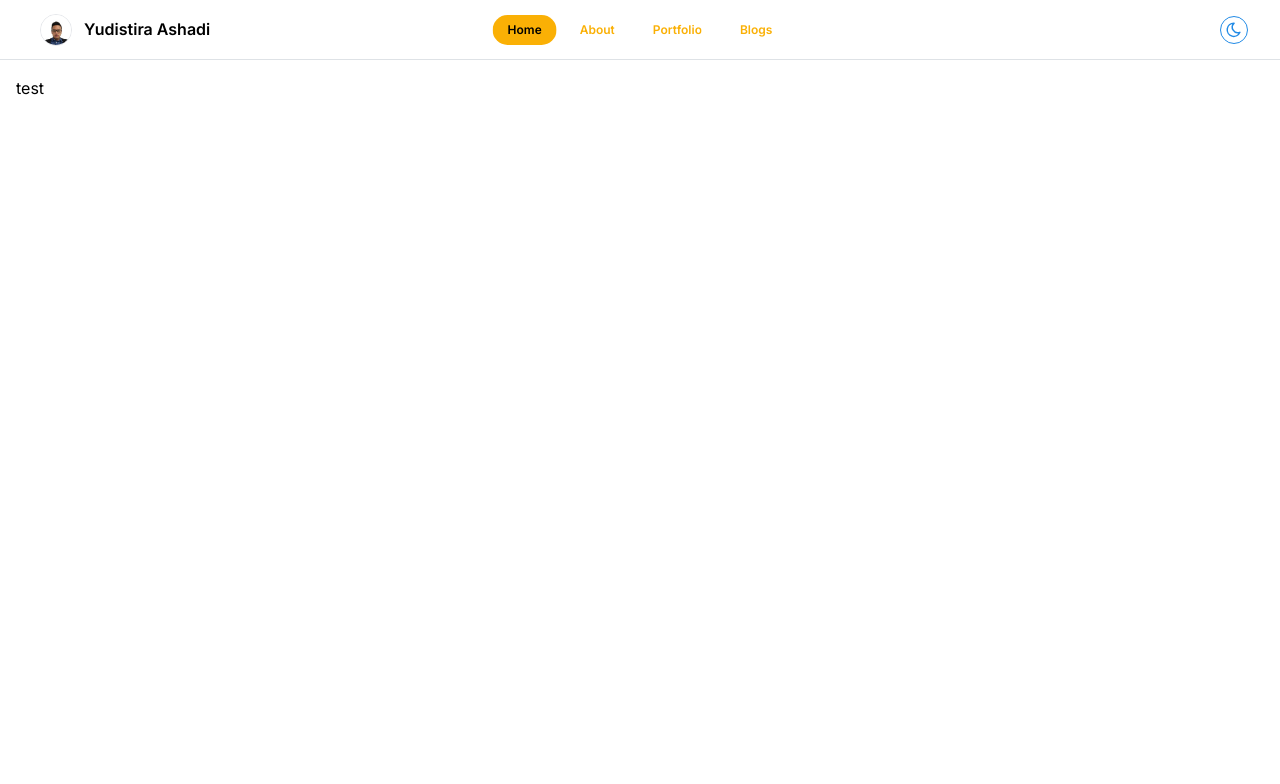
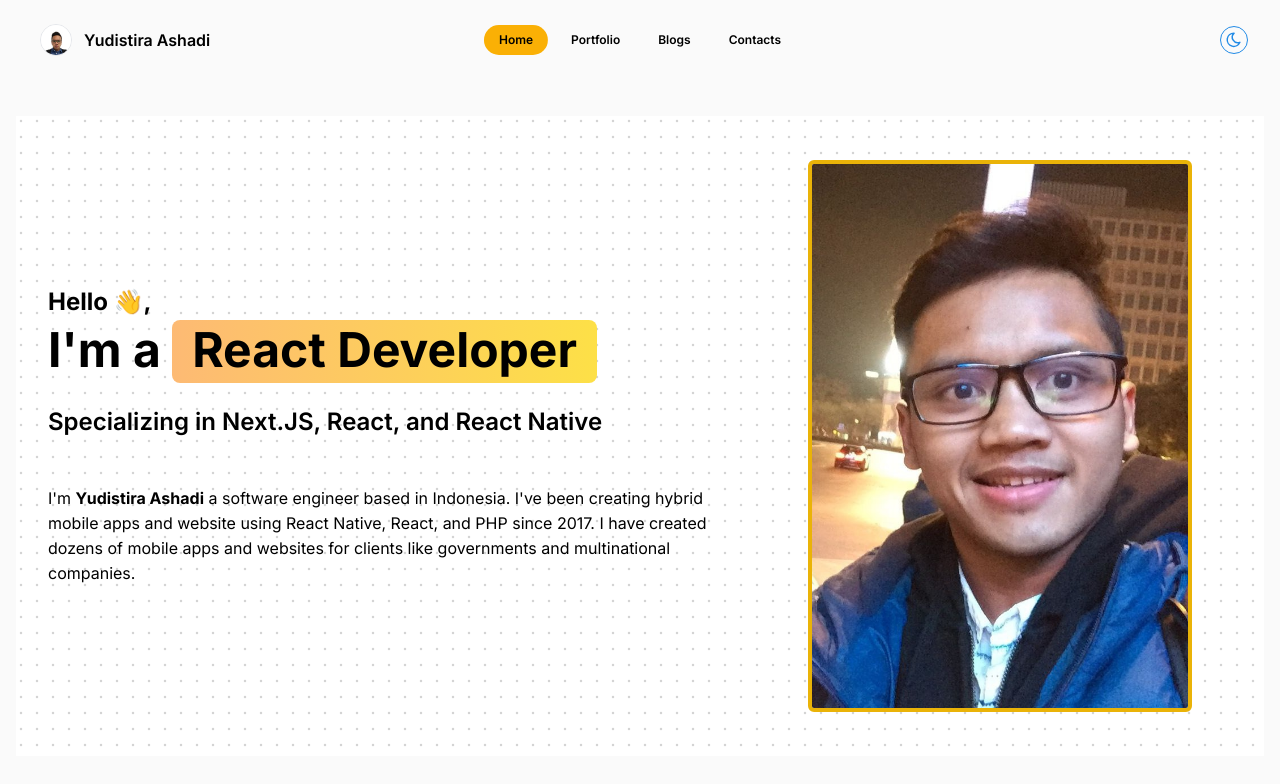
Before and after one commit to yudistiraashadi/portfolio-next-js, a Next.js app: page / in a window 1280 px wide. Shown: the top 784 px of the page. Built offline with nearby package versions, Linux system fonts and the light colour scheme.

Commit message:
finish setup hero section

```diff
--- a/package.json
+++ b/package.json
@@ -17,6 +17,7 @@
     "clsx": "2.1.1",
     "dayjs": "1.11.11",
     "framer-motion": "11.2.10",
+    "mini-svg-data-uri": "1.4.4",
     "next": "14.2.4",
     "nextjs-toploader": "1.6.12",
     "react": "^18",
--- a/src/app/layout.tsx
+++ b/src/app/layout.tsx
@@ -29,7 +29,7 @@ export default function RootLayout({
   return (
     <html lang="en">
       <head>
-        <ColorSchemeScript />
+        <ColorSchemeScript defaultColorScheme="dark" />
       </head>
       <body className={inter.className} suppressHydrationWarning>
         <NextTopLoader color="#ffd43b" showSpinner={false} />
--- a/src/app/page.tsx
+++ b/src/app/page.tsx
@@ -1,3 +1,59 @@
+import Image from "next/image";
+
+import { Highlight, HeroHighlight } from "@/components/ui/hero-highlight";
+import { Container } from "@/components/container";
+
+import photoYudis from "@/assets/images/photo_yudis.jpg";
+
 export default function Home() {
-  return <div>test</div>;
+  return (
+    <>
+      {/* Hero section */}
+      <section>
+        <div>
+          <HeroHighlight>
+            <Container>
+              <div className="grid h-full min-h-[40rem] gap-4 lg:grid-cols-5">
+                <div className="flex flex-col justify-center lg:col-span-3">
+                  <h2 className="mb-2 text-2xl font-bold">Hello &#x1F44B;,</h2>
+
+                  <h1 className="mb-8 text-5xl font-bold">
+                    I'm a{" "}
+                    <Highlight>
+                      <span className="px-4">React Developer</span>
+                    </Highlight>
+                  </h1>
+
+                  <h2 className="mb-12 text-2xl font-semibold">
+                    Specializing in Next.JS, React, and React Native
+                  </h2>
+
+                  <p>
+                    I'm <span className="font-bold">Yudistira Ashadi</span> a
+                    software engineer based in Indonesia. I've been creating
+                    hybrid mobile apps and website using React Native, React,
+                    and PHP since 2017. I have created dozens of mobile apps and
+                    websites for clients like governments and multinational
+                    companies.
+                  </p>
+                </div>
+
+                <div className="flex items-center justify-center lg:col-span-2">
+                  <div className="w-80 overflow-clip rounded-md border-4 border-yellow-500 lg:w-96">
+                    <Image
+                      src={photoYudis.src}
+                      alt="Yudis' Profile Picture"
+                      width={200}
+                      height={200}
+                      className="w-full object-contain"
+                    />
+                  </div>
+                </div>
+              </div>
+            </Container>
+          </HeroHighlight>
+        </div>
+      </section>
+    </>
+  );
 }
--- a/src/components/appshell.tsx
+++ b/src/components/appshell.tsx
@@ -13,15 +13,16 @@ import photoProfile from "@/assets/images/photo_profile.jpg";
 
 export function DefaultAppShell({ children }: { children: React.ReactNode }) {
   const pathname = usePathname();
-  const pinned = useHeadroom({ fixedAt: 120 });
+  const pinned = useHeadroom({ fixedAt: 140 });
 
   return (
     <AppShell
-      header={{ height: 60, collapsed: !pinned, offset: false }}
+      header={{ height: 80, collapsed: !pinned, offset: false }}
       padding="md"
+      withBorder={false}
     >
       <AppShell.Header>
-        <div className="flex h-full w-full items-center justify-center">
+        <div className="flex h-full w-full items-center justify-center bg-zinc-50 transition-colors duration-200 ease-in-out dark:bg-black dark:text-white">
           <div className="relative flex w-full max-w-7xl items-center justify-between px-8">
             <Link
               href={"/"}
@@ -46,17 +47,11 @@ export function DefaultAppShell({ children }: { children: React.ReactNode }) {
                 size="xs"
                 radius="xl"
                 variant={pathname === "/" ? "filled" : "subtle"}
+                classNames={{
+                  label: "text-black dark:text-inherit",
+                }}
               >
                 Home
-              </Button>
-              <Button
-                component={Link}
-                href="/about"
-                size="xs"
-                radius="xl"
-                variant={pathname.startsWith("/about") ? "filled" : "subtle"}
-              >
-                About
               </Button>
               <Button
                 component={Link}
@@ -66,6 +61,9 @@ export function DefaultAppShell({ children }: { children: React.ReactNode }) {
                 variant={
                   pathname.startsWith("/portfolio") ? "filled" : "subtle"
                 }
+                classNames={{
+                  label: "text-black dark:text-inherit",
+                }}
               >
                 Portfolio
               </Button>
@@ -75,8 +73,23 @@ export function DefaultAppShell({ children }: { children: React.ReactNode }) {
                 size="xs"
                 radius="xl"
                 variant={pathname.startsWith("/blog") ? "filled" : "subtle"}
+                classNames={{
+                  label: "text-black dark:text-inherit",
+                }}
               >
                 Blogs
+              </Button>
+              <Button
+                component={Link}
+                href="/contacts"
+                size="xs"
+                radius="xl"
+                variant={pathname.startsWith("/contacts") ? "filled" : "subtle"}
+                classNames={{
+                  label: "text-black dark:text-inherit",
+                }}
+              >
+                Contacts
               </Button>
             </section>
 
@@ -85,7 +98,10 @@ export function DefaultAppShell({ children }: { children: React.ReactNode }) {
         </div>
       </AppShell.Header>
 
-      <AppShell.Main pt={`calc(${rem(60)} + var(--mantine-spacing-md))`}>
+      <AppShell.Main
+        className="bg-zinc-50 transition-colors duration-200 ease-in-out dark:bg-black dark:text-white"
+        pt={`calc(${rem(100)} + var(--mantine-spacing-md))`}
+      >
         {children}
       </AppShell.Main>
     </AppShell>
--- /dev/null
+++ b/src/components/container.tsx
@@ -0,0 +1,7 @@
+export function Container({ children }: { children: React.ReactNode }) {
+  return (
+    <div className="flex h-full w-full items-center justify-center">
+      <div className="w-full max-w-7xl px-8">{children}</div>
+    </div>
+  );
+}
--- /dev/null
+++ b/src/components/ui/hero-highlight.tsx
@@ -0,0 +1,98 @@
+"use client";
+import { cn } from "@/utils/cn";
+import { useMotionValue, motion, useMotionTemplate } from "framer-motion";
+import React from "react";
+
+export const HeroHighlight = ({
+  children,
+  className,
+  containerClassName,
+}: {
+  children: React.ReactNode;
+  className?: string;
+  containerClassName?: string;
+}) => {
+  let mouseX = useMotionValue(0);
+  let mouseY = useMotionValue(0);
+
+  function handleMouseMove({
+    currentTarget,
+    clientX,
+    clientY,
+  }: React.MouseEvent<HTMLDivElement>) {
+    if (!currentTarget) return;
+    let { left, top } = currentTarget.getBoundingClientRect();
+
+    mouseX.set(clientX - left);
+    mouseY.set(clientY - top);
+  }
+  return (
+    <div
+      className={cn(
+        "group relative min-h-[40rem] w-full bg-white dark:bg-black",
+        containerClassName,
+      )}
+      onMouseMove={handleMouseMove}
+    >
+      <div className="bg-dot-thick-neutral-300 dark:bg-dot-thick-neutral-800 pointer-events-none absolute inset-0" />
+      <motion.div
+        className="bg-dot-thick-yellow-500 dark:bg-dot-thick-yellow-500 pointer-events-none absolute inset-0 opacity-0 transition duration-300 group-hover:opacity-100"
+        style={{
+          WebkitMaskImage: useMotionTemplate`
+            radial-gradient(
+              200px circle at ${mouseX}px ${mouseY}px,
+              black 0%,
+              transparent 100%
+            )
+          `,
+          maskImage: useMotionTemplate`
+            radial-gradient(
+              200px circle at ${mouseX}px ${mouseY}px,
+              black 0%,
+              transparent 100%
+            )
+          `,
+        }}
+      />
+
+      <div className={cn("relative z-20 h-full min-h-[40rem]", className)}>
+        {children}
+      </div>
+    </div>
+  );
+};
+
+export const Highlight = ({
+  children,
+  className,
+}: {
+  children: React.ReactNode;
+  className?: string;
+}) => {
+  return (
+    <motion.span
+      initial={{
+        backgroundSize: "0% 100%",
+      }}
+      animate={{
+        backgroundSize: "100% 100%",
+      }}
+      transition={{
+        duration: 2,
+        ease: "linear",
+        delay: 0.5,
+      }}
+      style={{
+        backgroundRepeat: "no-repeat",
+        backgroundPosition: "left center",
+        display: "inline",
+      }}
+      className={cn(
+        `relative inline-block rounded-lg bg-gradient-to-r from-orange-300 to-yellow-300 px-1 pb-1 dark:from-orange-500 dark:to-yellow-500`,
+        className,
+      )}
+    >
+      {children}
+    </motion.span>
+  );
+};
--- a/tailwind.config.ts
+++ b/tailwind.config.ts
@@ -1,4 +1,19 @@
 import type { Config } from "tailwindcss";
+const svgToDataUri = require("mini-svg-data-uri");
+const {
+  default: flattenColorPalette,
+} = require("tailwindcss/lib/util/flattenColorPalette");
+
+function addVariablesForColors({ addBase, theme }: any) {
+  let allColors = flattenColorPalette(theme("colors"));
+  let newVars = Object.fromEntries(
+    Object.entries(allColors).map(([key, val]) => [`--${key}`, val]),
+  );
+
+  addBase({
+    ":root": newVars,
+  });
+}
 
 const config: Config = {
   darkMode: ["selector", '[data-mantine-color-scheme="dark"]'],
@@ -24,6 +39,23 @@ const config: Config = {
       },
     },
   },
-  plugins: [],
+  plugins: [
+    addVariablesForColors,
+    function ({ matchUtilities, theme }: any) {
+      matchUtilities(
+        {
+          "bg-dot-thick": (value: any) => ({
+            backgroundImage: `url("${svgToDataUri(
+              `<svg xmlns="http://www.w3.org/2000/svg" viewBox="0 0 32 32" width="16" height="16" fill="none"><circle fill="${value}" id="pattern-circle" cx="10" cy="10" r="2.5"></circle></svg>`,
+            )}")`,
+          }),
+        },
+        {
+          values: flattenColorPalette(theme("backgroundColor")),
+          type: "color",
+        },
+      );
+    },
+  ],
 };
 export default config;
```
Also changed, not shown: src/assets/images/photo_yudis.jpg, src/components/ui/meteors.tsx (renamed from src/components/meteors.tsx), 1 other file (tests, documents, lock files or other folders).
